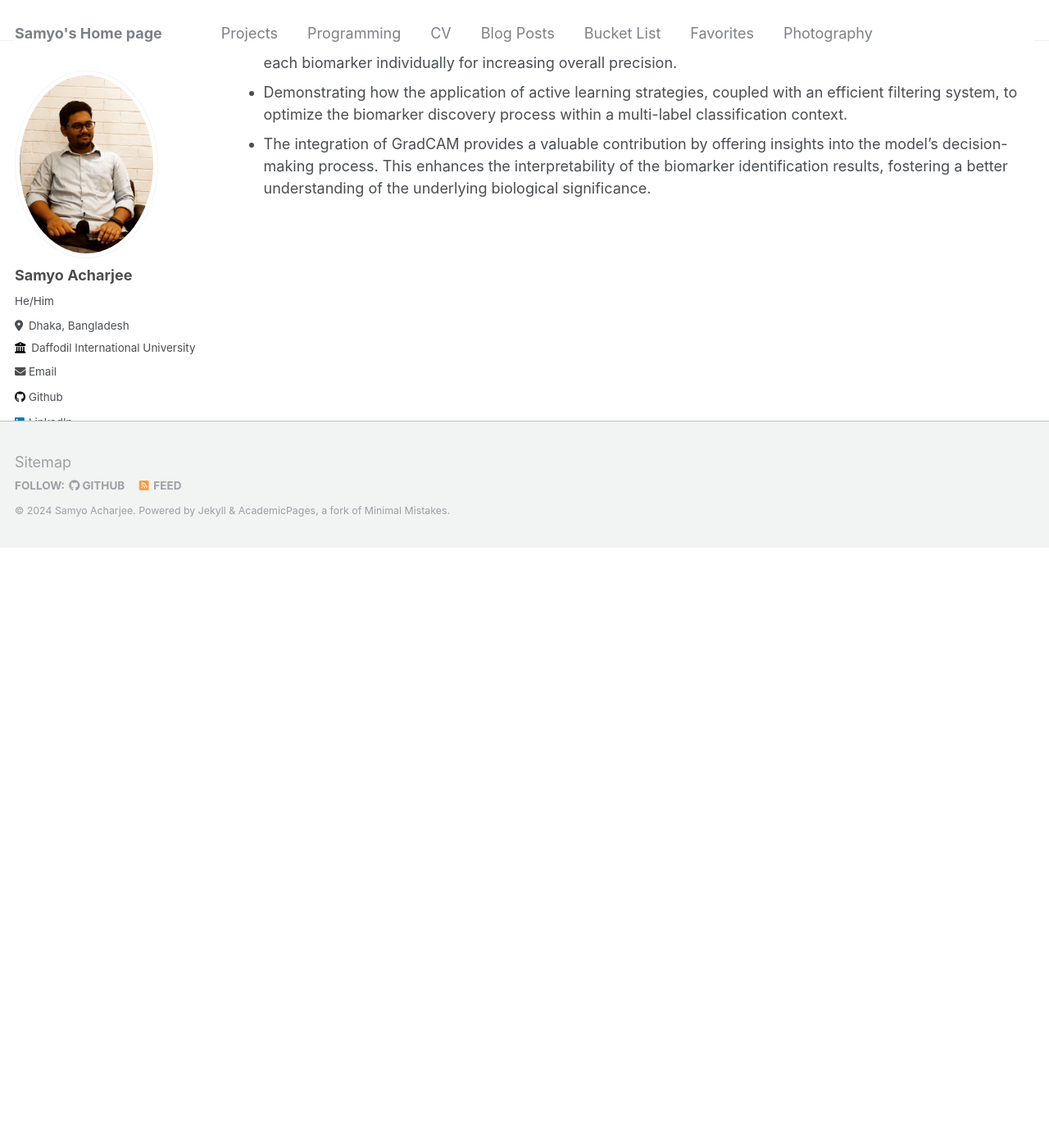
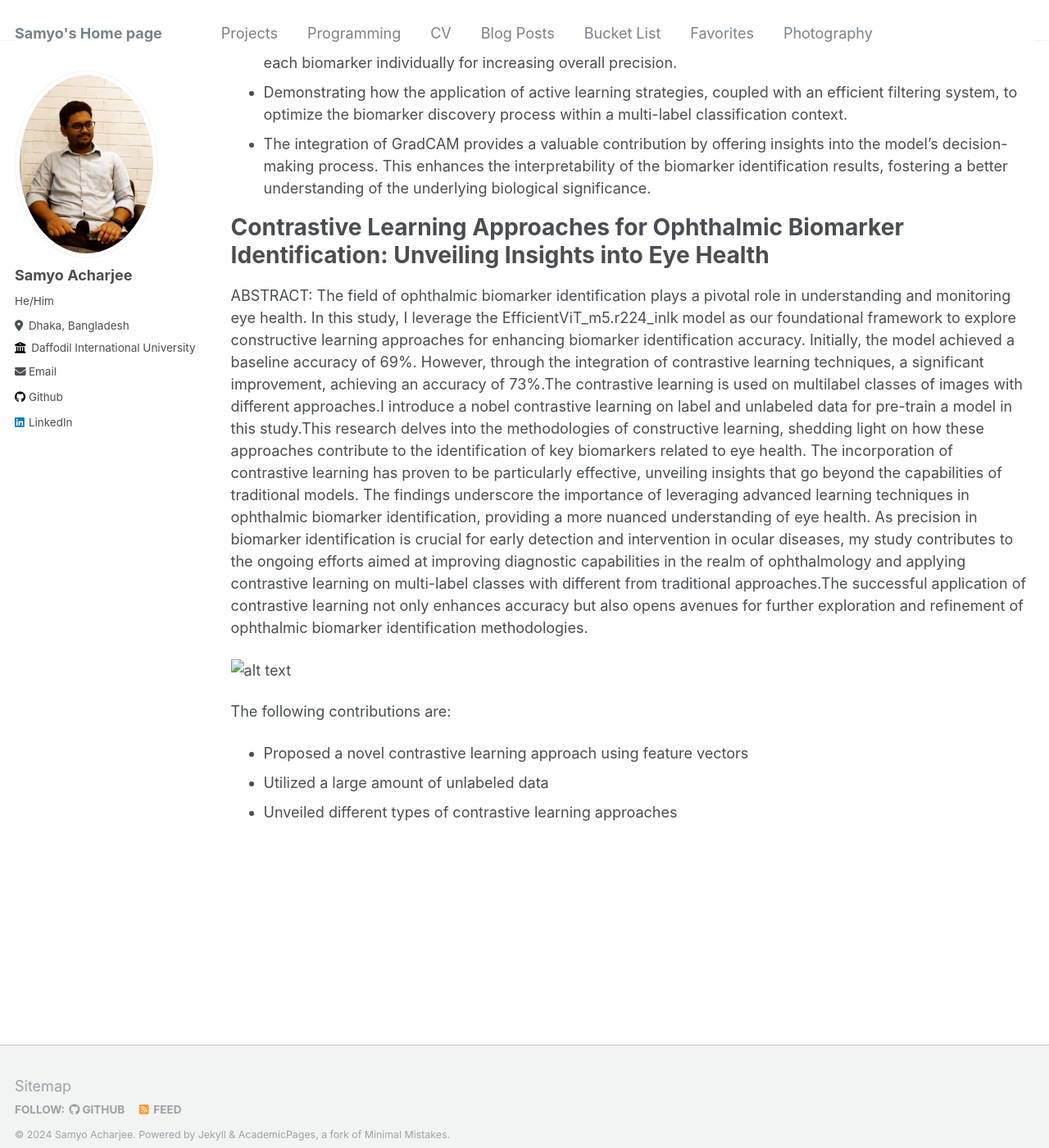
Before and after one commit to samyo00/samyo00.github.io, a Jekyll site: the page built from _pages/projects.md, in a window 1280 px wide and 1400 px high, scrolled down 751 px. Shown: the whole window at 82% size. Built offline with Jekyll 4.4.1, drawn with Linux system fonts in a browser that asks for light colours; before the commit the page ends 1420 px from its top, so only the background shows below that; some of the changed text lies outside the part shown.

Commit message:
Update projects

```diff
--- a/_pages/projects.md
+++ b/_pages/projects.md
@@ -1,7 +1,7 @@
 ---
 layout: archive
 permalink: /projects/
-title: "Standout Projects I'm Proud of"
+title: "Standout Projects I'm Proud of 🤗"
 author_profile: true
 ---
 # ENHANCING OPHTHALMIC BIOMARKER DETECTION: ACTIVE LEARNING STRATEGIES AND EXPLAINABLE AI FOR RADIOLOGICAL INTERPRETATION
@@ -20,3 +20,33 @@ the biomarker discovery process within a multi-label classification context.
 - The integration of GradCAM provides a valuable contribution by offering insights into the model's decision-making
 process. This enhances the interpretability of the biomarker identification results, fostering a better understanding of
 the underlying biological significance.
+
+# Contrastive Learning Approaches for Ophthalmic Biomarker Identification: Unveiling Insights into Eye Health
+
+ABSTRACT: The field of ophthalmic biomarker identification plays a pivotal role in understanding and
+monitoring eye health. In this study, I leverage the EfficientViT_m5.r224_inlk model as
+our foundational framework to explore constructive learning approaches for enhancing
+biomarker identification accuracy. Initially, the model achieved a baseline accuracy of
+69%. However, through the integration of contrastive learning techniques, a significant
+improvement, achieving an accuracy of 73%.The contrastive learning is used on multilabel classes of images with different approaches.I introduce a nobel contrastive learning
+on label and unlabeled data for pre-train a model in this study.This research delves into the
+methodologies of constructive learning, shedding light on how these approaches contribute
+to the identification of key biomarkers related to eye health. The incorporation of
+contrastive learning has proven to be particularly effective, unveiling insights that go
+beyond the capabilities of traditional models. The findings underscore the importance of
+leveraging advanced learning techniques in ophthalmic biomarker identification, providing
+a more nuanced understanding of eye health. As precision in biomarker identification is
+crucial for early detection and intervention in ocular diseases, my study contributes to the
+ongoing efforts aimed at improving diagnostic capabilities in the realm of ophthalmology
+and applying contrastive learning on multi-label classes with different from traditional
+approaches.The successful application of contrastive learning not only enhances accuracy
+but also opens avenues for further exploration and refinement of ophthalmic biomarker
+identification methodologies.
+
+![alt text](image-15.png)
+
+The following contributions are:
+
+- Proposed a novel contrastive learning approach using feature vectors
+- Utilized a large amount of unlabeled data
+- Unveiled different types of contrastive learning approaches
```
Also changed, not shown: _pages/image-15.png (added).
